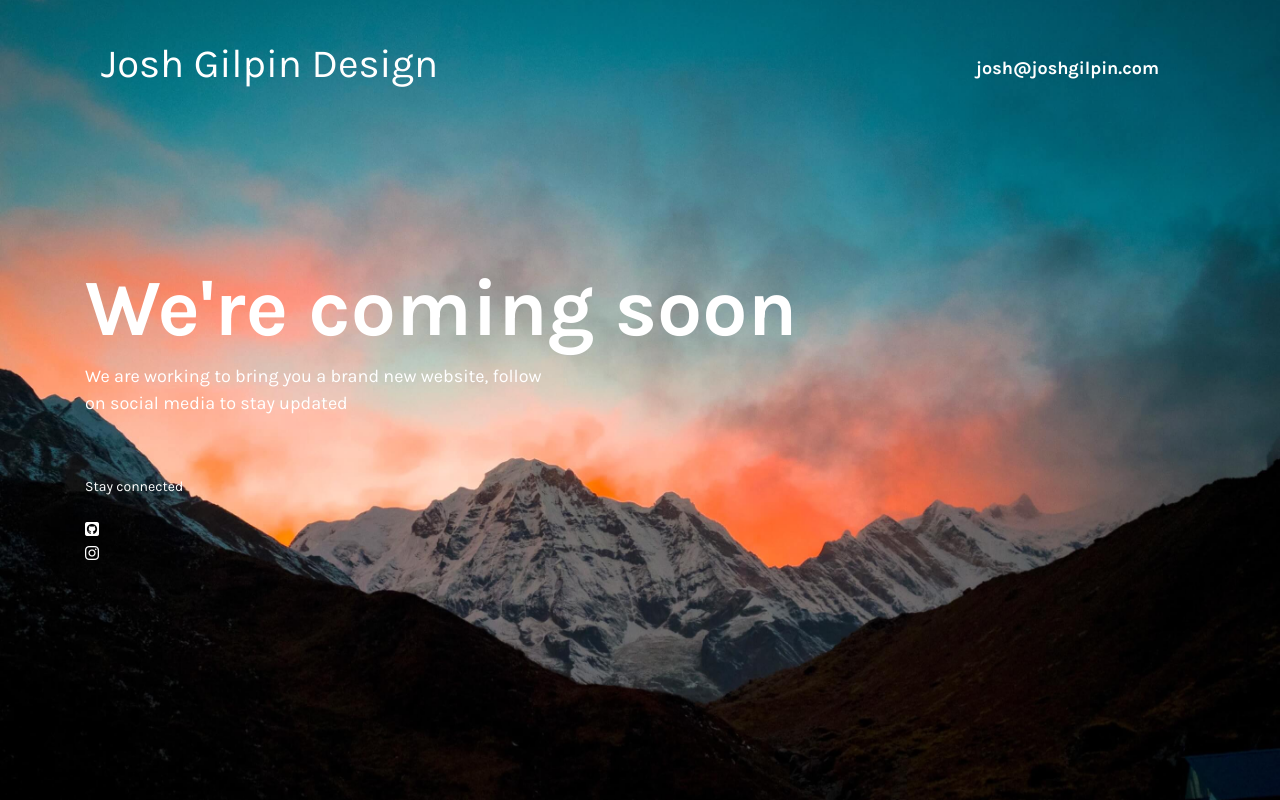
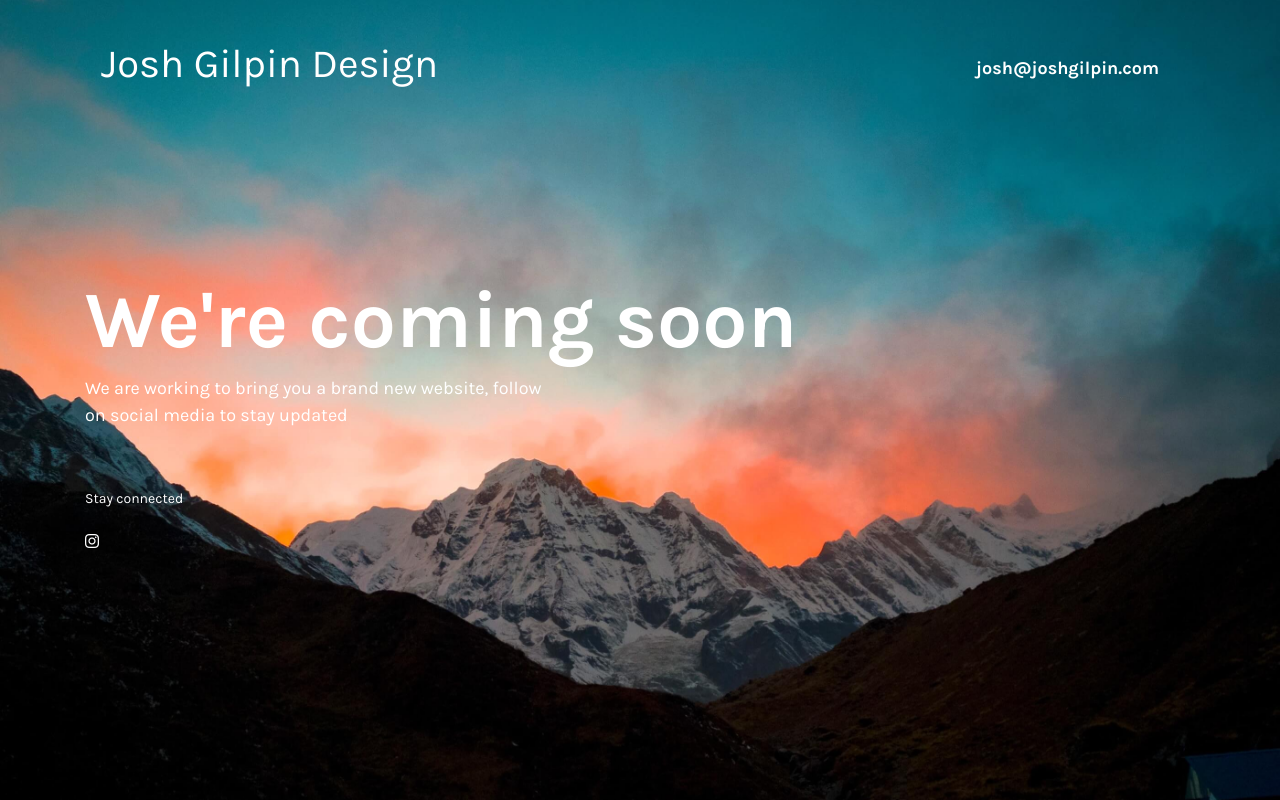
Before and after one commit to joshgilpin/joshgilpin.github.io, a website: page index.html in a window 1280 px wide. Drawn offline with nearby package versions, Linux system fonts and the light colour scheme.

Commit message:
Add files via upload
fixed social icon

```diff
--- a/index.html
+++ b/index.html
@@ -32,7 +32,6 @@
             </p>
             <p>Stay connected</p>
             <!--brand icon-->
-  <i class="fa-brands fa-github-square"></i>
             <nav class="footer-social-links">
                 <i class="fa-brands fa-instagram"><a href="https://instagram.com/joshgilpin98"></i>
             </nav>
```
